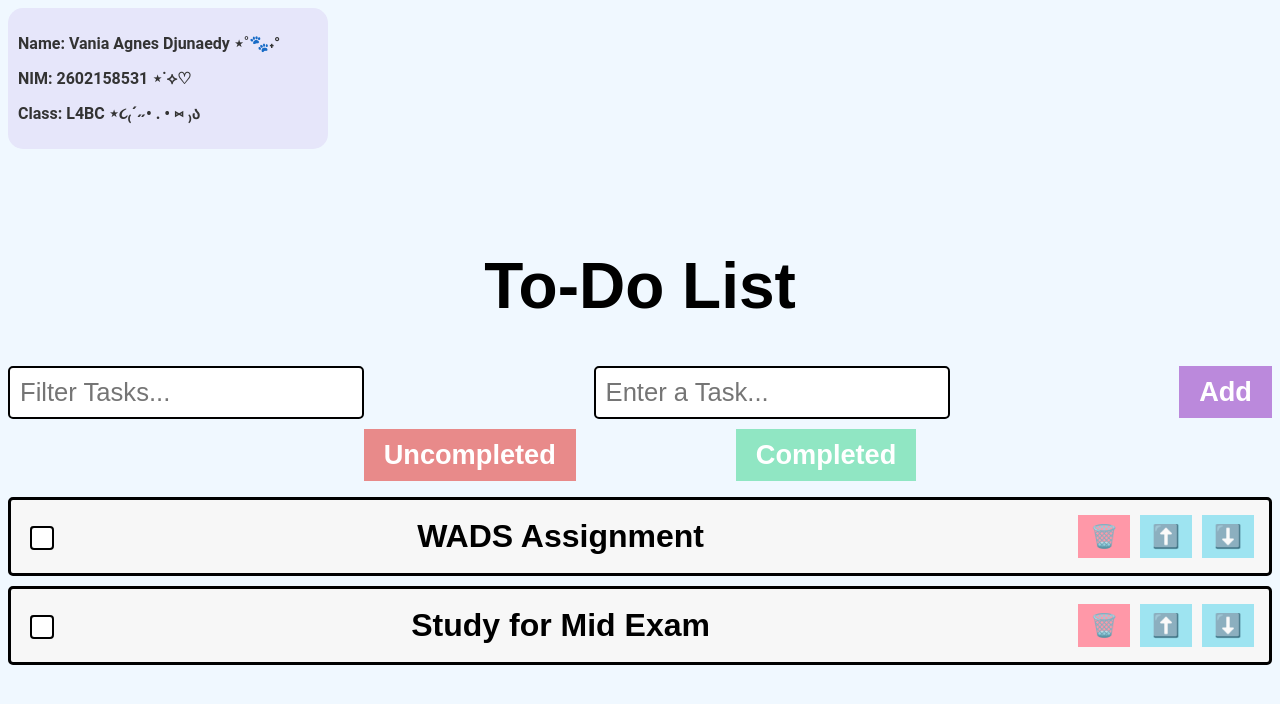
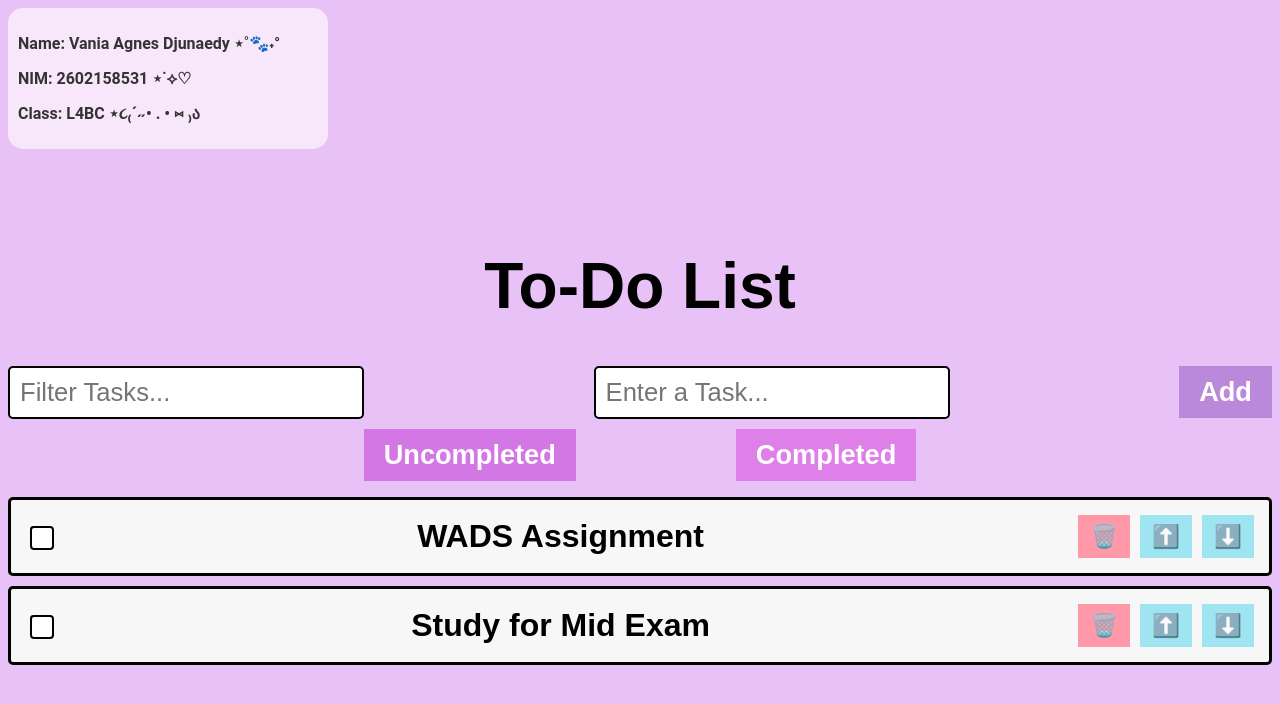
Before and after one commit to VaniaAgnes/To-Do-List, a React (Vite) app: page / in a window 1280 px wide. Shown: the top 704 px of the page. Built offline with nearby package versions, Linux system fonts and the light colour scheme.

Commit message:
Update index.css

```diff
--- a/src/index.css
+++ b/src/index.css
@@ -1,5 +1,5 @@
 .header {
-  background-color: #e6e6fa; /* Light purple background color */
+  background-color: #f8e6fa; /* Light purple background color */
   padding: 10px; /* Reduced padding */
   border-radius: 15px; /* Smaller border radius */
   font-family: 'Roboto', sans-serif;
@@ -9,11 +9,11 @@
   width: 300px;
 }
 body {
-  background-color: aliceblue;
+  background-color: rgb(232, 193, 246);
 }
 
 .to-do-list {
-  font-family: Arial, sans-serif;
+  font-family: 'Cute', sans-serif;
   text-align: center;
   margin-top: 100px;
 }
@@ -125,9 +125,9 @@ input[type="checkbox"]:checked::before {
 }
 .uncompleted-button {
   margin-right: 5rem;
-  background-color: rgb(232, 138, 138)
+  background-color: rgb(210, 119, 228)
 }
 .completed-button {
   margin-left: 5rem;
-  background-color: rgb(144, 230, 195)
+  background-color: rgb(222, 128, 231)
 }
```
